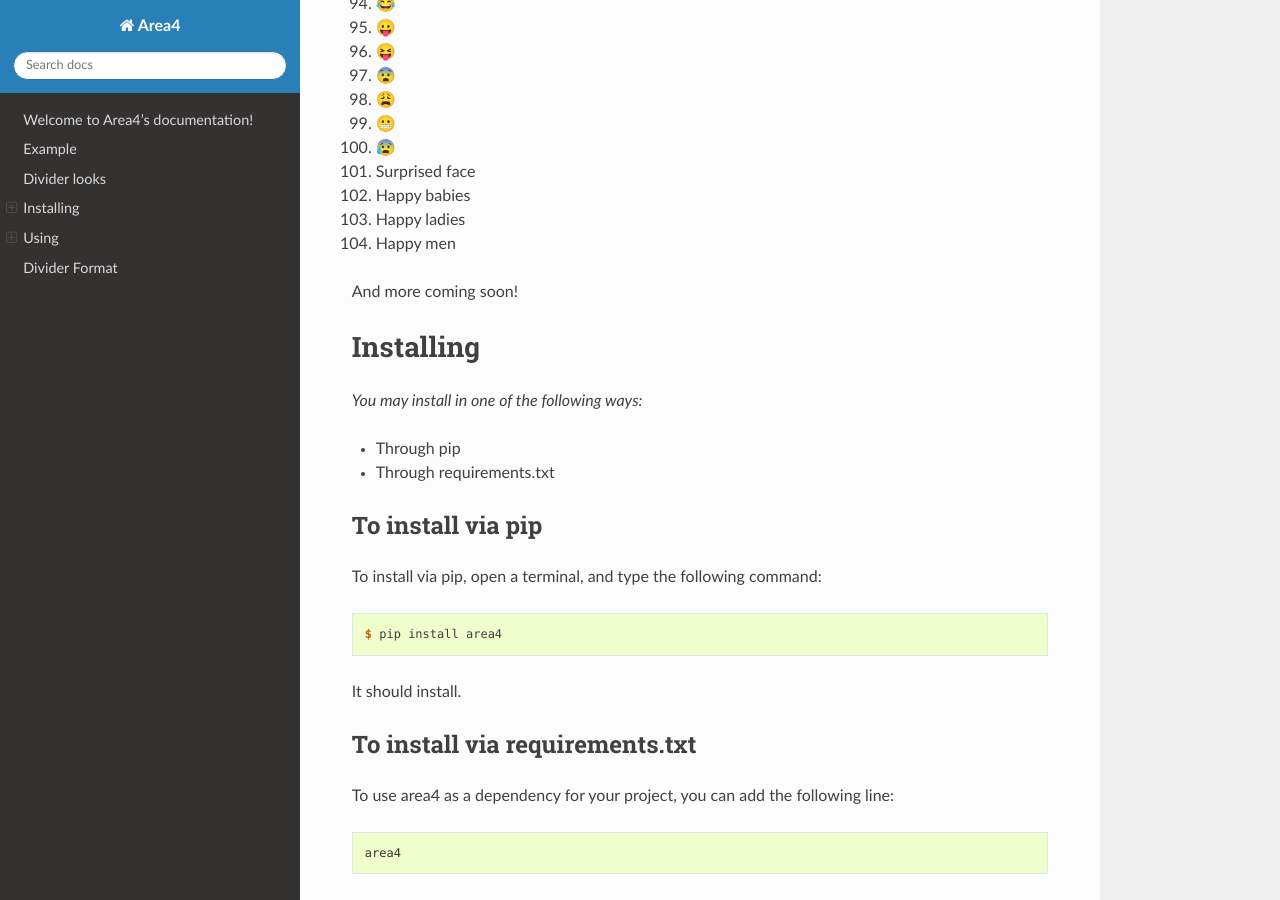
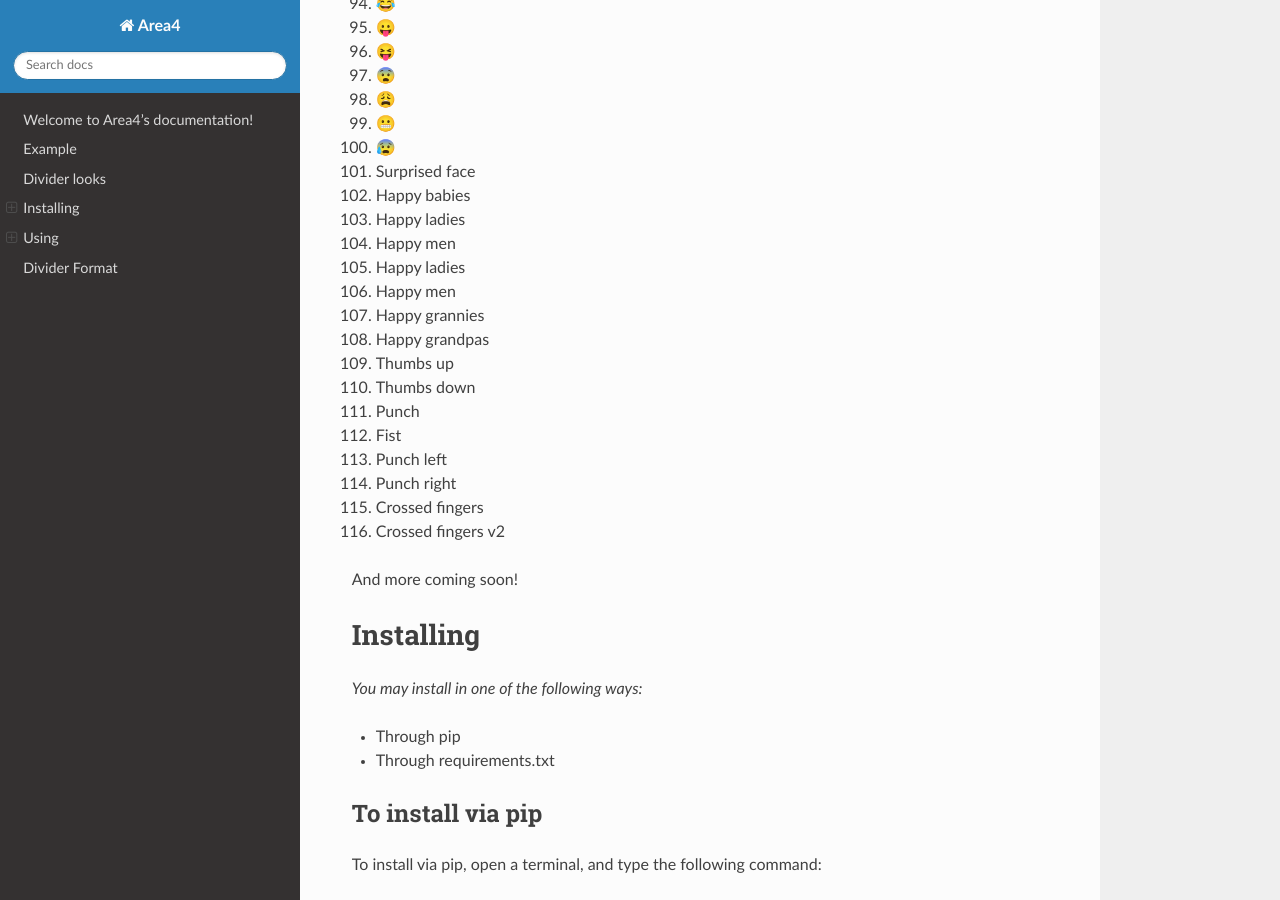
Before and after one commit to area4lib/area4, a Sphinx documentation site: the page built from docs/index.rst, in a window 1280 px wide and 900 px high, scrolled down 2931 px. Built offline with Sphinx 7.4.7 and the Read the Docs theme 2.0.0, drawn with Linux system fonts in a browser that asks for light colours.

Commit message:
Update index.rst

```diff
--- a/docs/index.rst
+++ b/docs/index.rst
@@ -155,6 +155,19 @@ Divider looks
 102. Happy babies
 103. Happy ladies
 104. Happy men
+105. Happy ladies
+106. Happy men
+107. Happy grannies
+108. Happy grandpas
+109. Thumbs up
+110. Thumbs down
+111. Punch
+112. Fist
+113. Punch left
+114. Punch right
+115. Crossed fingers
+116. Crossed fingers v2
+
 
 
 And more coming soon!
```
